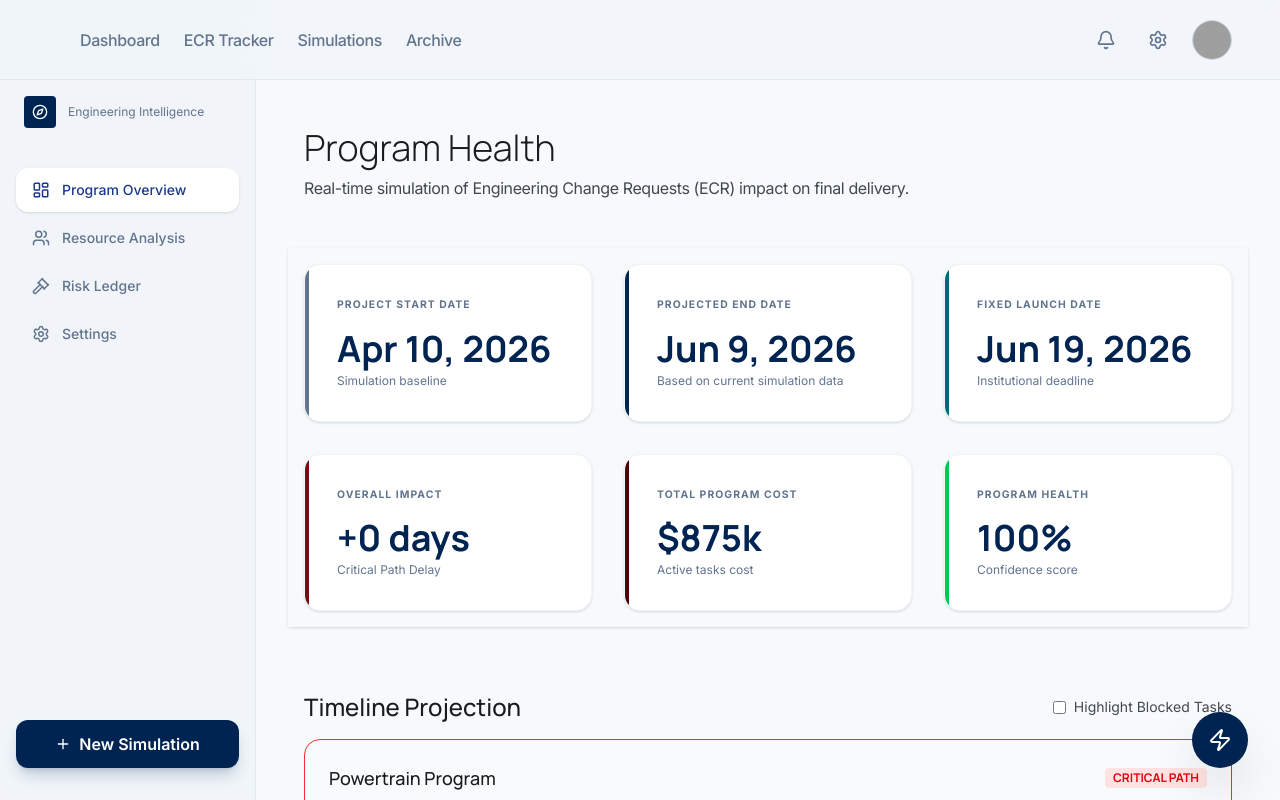
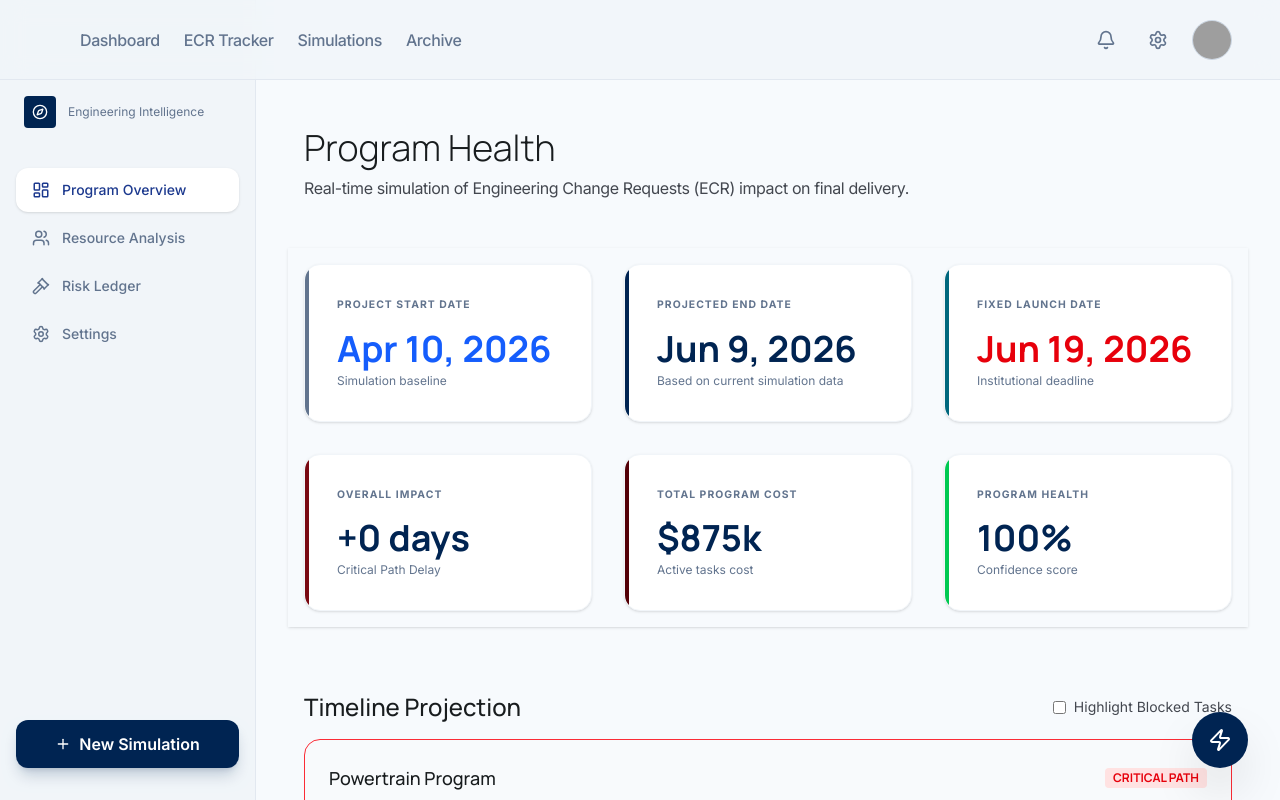
Before and after one commit to Rishabh1991mtu/editorial-engineering-intelligence, a React (Vite) app: page / in a window 1280 px wide. Shown: the top 800 px of the page. Built offline with nearby package versions, Linux system fonts and the light colour scheme; grey boxes are pictures that could not be loaded.

Commit message:
feat: add optional valueColor prop to KPICard for custom text styling

```diff
--- a/src/App.tsx
+++ b/src/App.tsx
@@ -129,6 +129,7 @@ export default function App() {
               value={new Date(projectStartDate).toLocaleDateString('en-US', { month: 'short', day: 'numeric', year: 'numeric' })}
               subtext="Simulation baseline"
               accentColor="bg-slate-500"
+              valueColor="text-blue-600"
             />
             <KPICard
               label="Projected End Date"
@@ -141,6 +142,7 @@ export default function App() {
               value={new Date(fixedLaunchDate).toLocaleDateString('en-US', { month: 'short', day: 'numeric', year: 'numeric' })}
               subtext="Institutional deadline"
               accentColor="bg-secondary"
+              valueColor="text-red-600"
             />
             <KPICard
               label="Overall Impact"
--- a/src/components/KPICard.tsx
+++ b/src/components/KPICard.tsx
@@ -6,9 +6,10 @@ interface KPICardProps {
   subtext: string;
   accentColor: string;
   warning?: boolean;
+  valueColor?: string;
 }
 
-export default function KPICard({ label, value, subtext, accentColor, warning }: KPICardProps) {
+export default function KPICard({ label, value, subtext, accentColor, warning, valueColor }: KPICardProps) {
   return (
     <div className="bg-white dark:bg-slate-800 p-8 rounded-2xl relative overflow-hidden shadow-sm border border-slate-100 dark:border-slate-700">
       <div className={`absolute left-0 top-0 bottom-0 w-1 ${accentColor}`}></div>
@@ -17,7 +18,7 @@ export default function KPICard({ label, value, subtext, accentColor, warning }:
           {label}
         </span>
         <div className="flex flex-col">
-          <span className={`text-3xl md:text-4xl font-headline font-bold ${warning ? 'text-tertiary-container' : 'text-primary dark:text-white'}`}>
+          <span className={`text-3xl md:text-4xl font-headline font-bold ${valueColor || (warning ? 'text-tertiary-container' : 'text-primary dark:text-white')}`}>
             {value}
           </span>
           <span className={`text-xs mt-1 font-body flex items-center gap-1 ${warning ? 'text-tertiary-container/80 font-medium' : 'text-slate-500 dark:text-slate-400'}`}>
```
